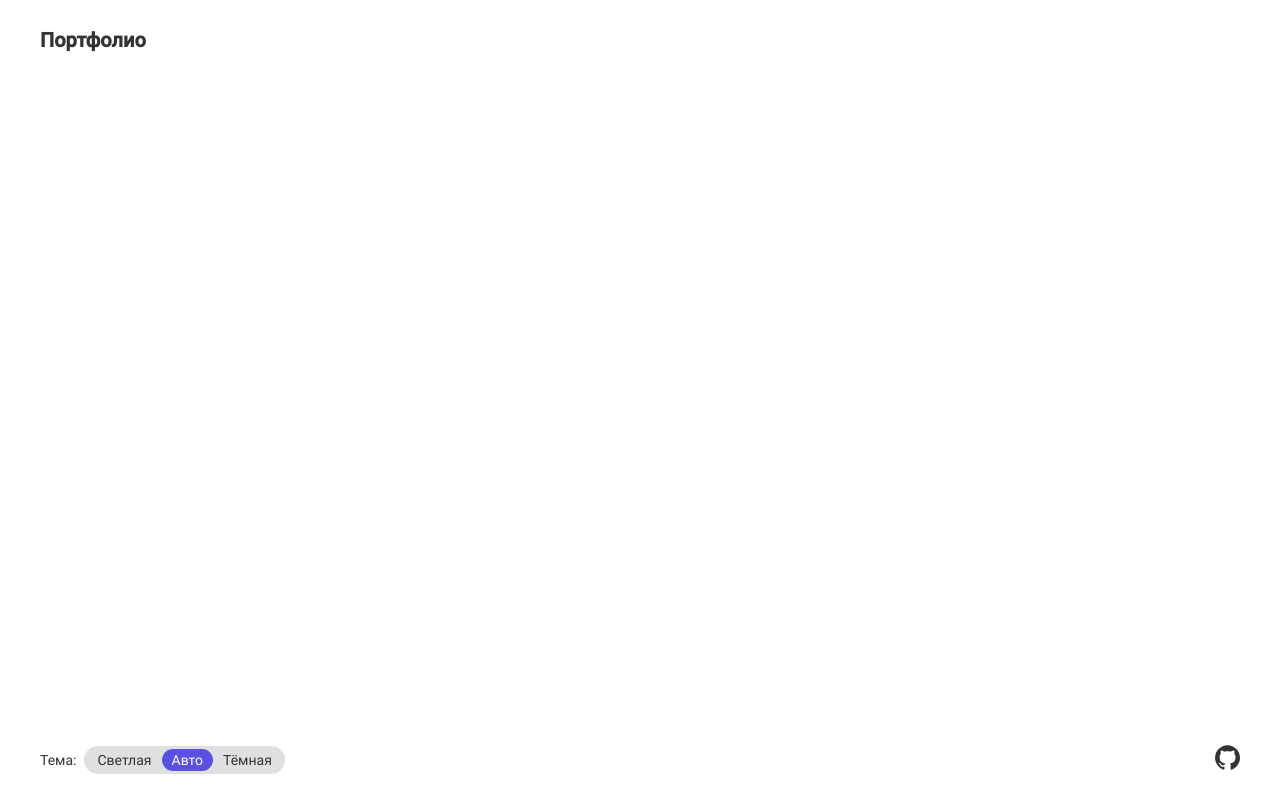
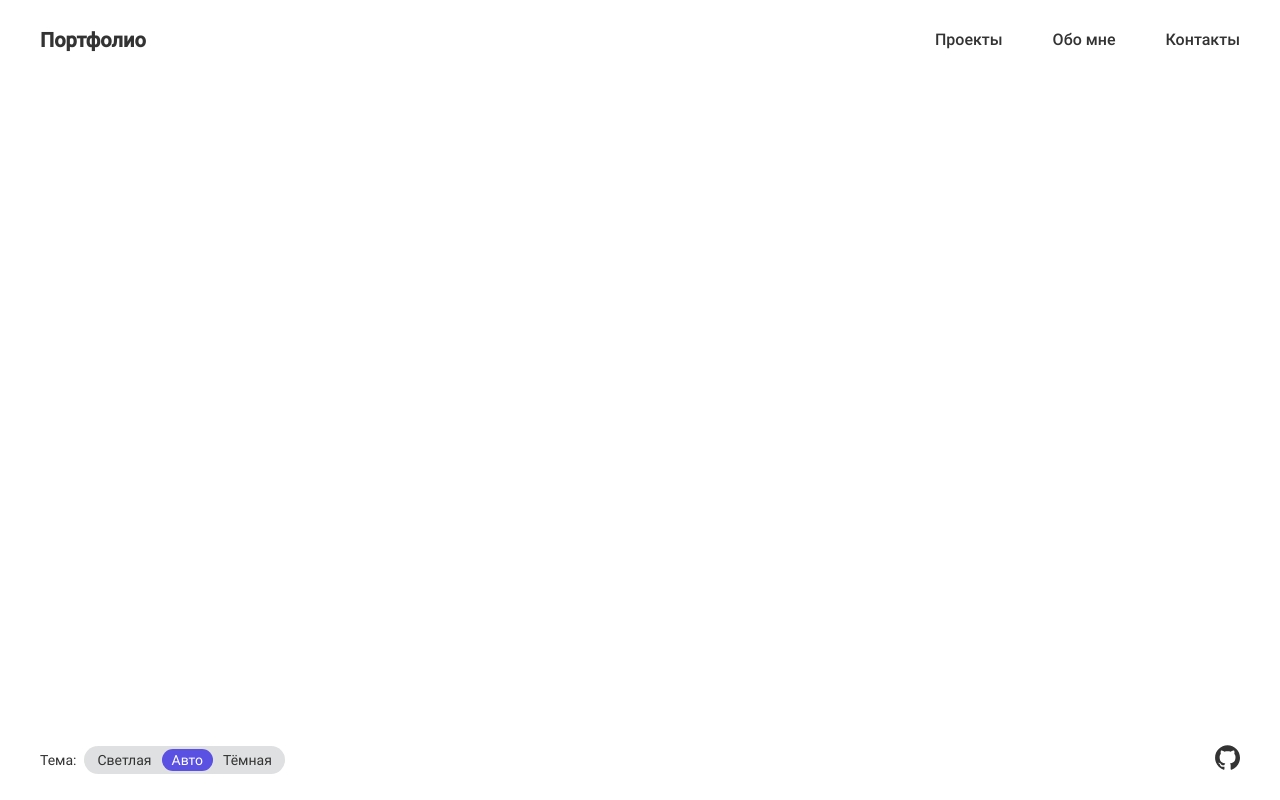
Before and after one commit to Konokhov/portfolio, a React (Vite) app: page / in a window 1280 px wide. Built offline with nearby package versions, Linux system fonts and the light colour scheme.

Commit message:
Добавляет меню навигации

```diff
--- a/src/components/header/index.tsx
+++ b/src/components/header/index.tsx
@@ -1,6 +1,8 @@
 import Container from '@components/container';
 import Logo from '@components/logo';
+import Navbar from '@components/navbar';
 import MenuIcon from '@components/menu-icon';
+import HeaderLayout from '@components/heder-layout';
 import styles from './style.module.scss';
 
 function Header() {
@@ -8,6 +10,9 @@ function Header() {
     <header className={styles.header}>
       <Container>
         <Logo />
+        <HeaderLayout>
+          <Navbar />
+        </HeaderLayout>
         <MenuIcon />
       </Container>
     </header>
--- /dev/null
+++ b/src/components/heder-layout/index.tsx
@@ -0,0 +1,12 @@
+import {ReactNode} from 'react';
+import styles from './style.module.scss';
+
+interface HeaderLayoutProps {
+  children: ReactNode;
+}
+
+function HeaderLayout({children}: HeaderLayoutProps) {
+  return <div className={styles.layout}>{children}</div>;
+}
+
+export default HeaderLayout;
--- /dev/null
+++ b/src/components/heder-layout/style.module.scss
@@ -0,0 +1,9 @@
+@import '@styles/abstracts/variables';
+
+.layout {
+  display: none;
+
+  @media #{$screen-tablet} {
+    display: block;
+  }
+}
--- /dev/null
+++ b/src/components/navbar/index.tsx
@@ -0,0 +1,27 @@
+import styles from './style.module.scss';
+
+function Navbar() {
+  return (
+    <div className={styles.navbar}>
+      <ul className={styles.list}>
+        <li className={styles.item}>
+          <a className={styles.link} href="#">
+            Проекты
+          </a>
+        </li>
+        <li className={styles.item}>
+          <a className={styles.link} href="#">
+            Обо мне
+          </a>
+        </li>
+        <li className={styles.item}>
+          <a className={styles.link} href="#">
+            Контакты
+          </a>
+        </li>
+      </ul>
+    </div>
+  );
+}
+
+export default Navbar;
--- /dev/null
+++ b/src/components/navbar/style.module.scss
@@ -0,0 +1,23 @@
+@import '@styles/abstracts/variables';
+
+.navbar {
+}
+
+.list {
+  display: flex;
+  gap: 50px;
+}
+
+.item {
+}
+
+.link {
+  font-size: 16px;
+  font-family: $font-family;
+  font-weight: $font-weight-medium;
+  color: var(--color-text);
+
+  &:hover {
+    color: var(--royal-blue);
+  }
+}
--- a/src/styles/base/_generic.scss
+++ b/src/styles/base/_generic.scss
@@ -58,3 +58,7 @@ ul {
 img:not([class]) {
   max-width: 100%;
 }
+
+a {
+  text-decoration: none;
+}
```
